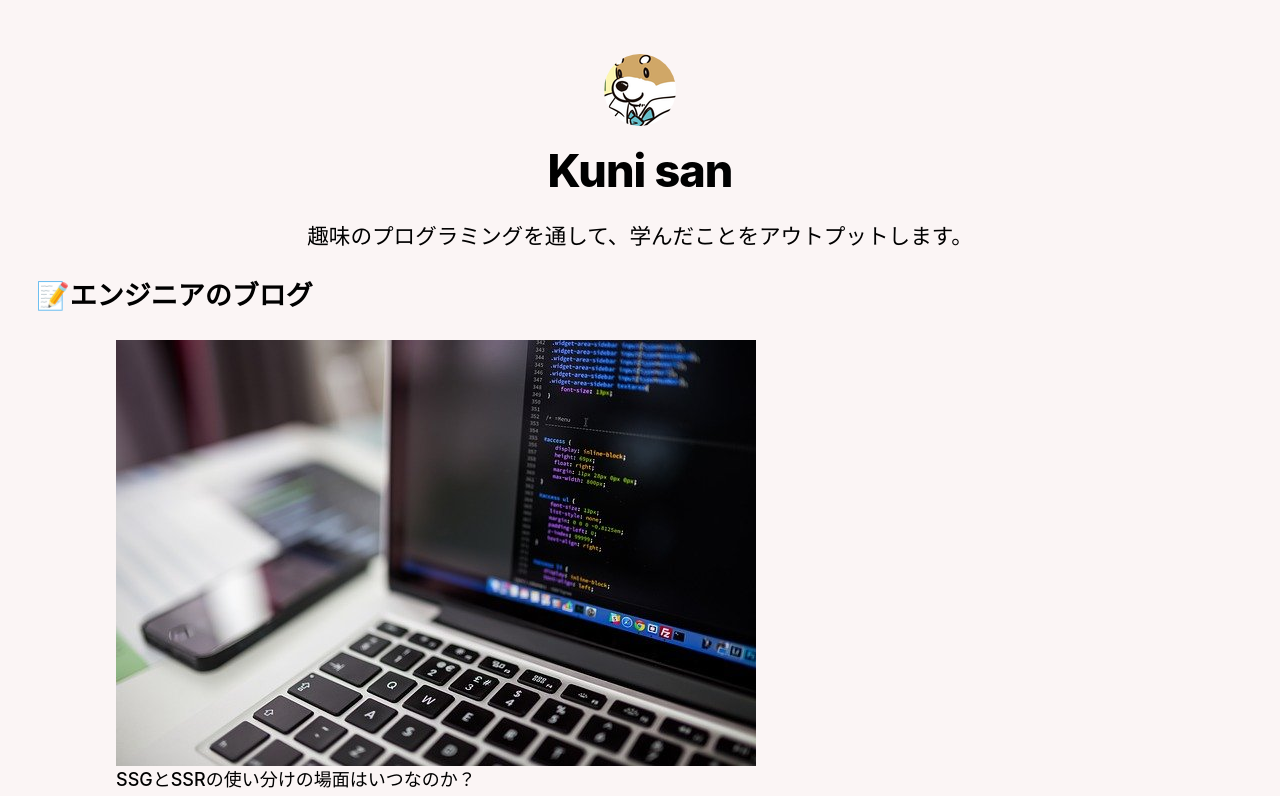
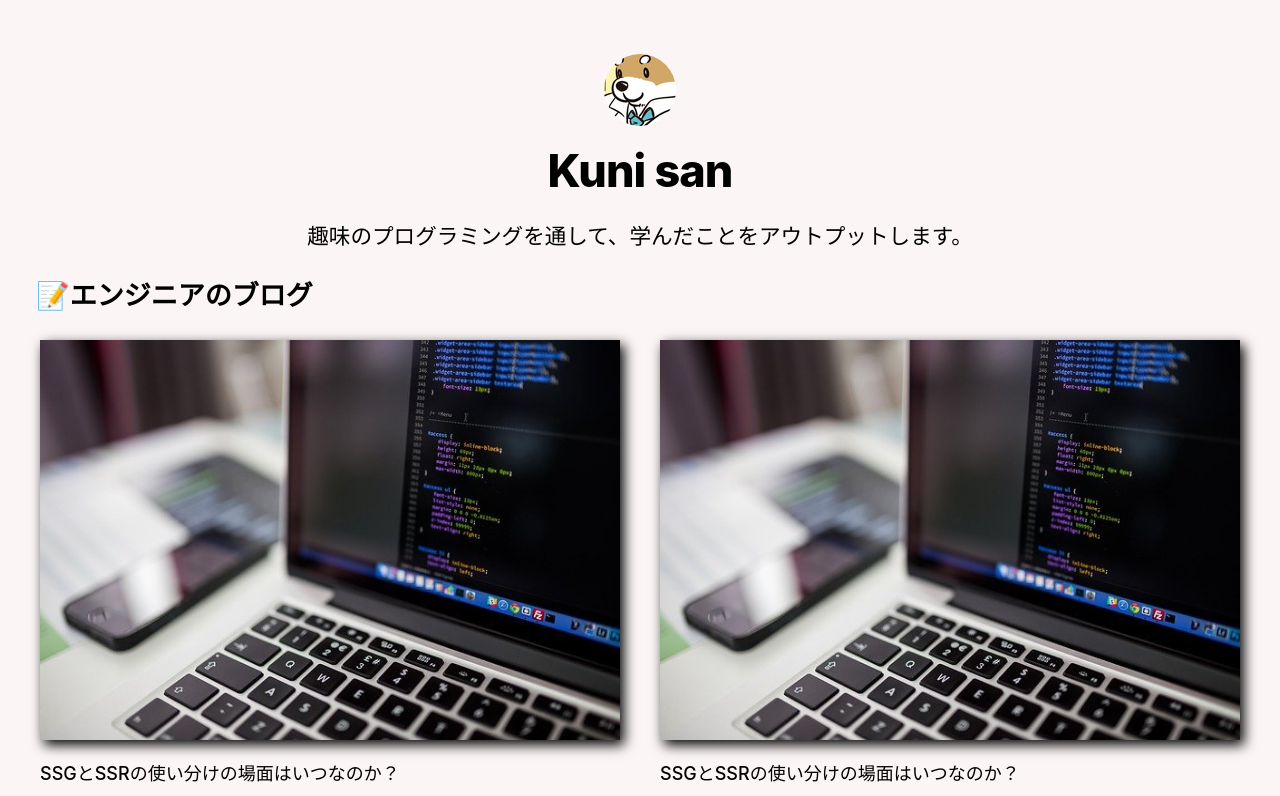
Before and after one commit to kunitoshi291/nextjs-microblog, a Next.js app: page / in a window 1280 px wide. Shown: the top 796 px of the page. Built offline with nearby package versions, Linux system fonts and the light colour scheme.

Commit message:
Topページのスタイリング調整

```diff
--- a/styles/Home.module.css
+++ b/styles/Home.module.css
@@ -12,105 +12,25 @@
   align-items: center;
 }
 
-.footer {
-  display: flex;
-  flex: 1;
-  padding: 2rem 0;
-  border-top: 1px solid #eaeaea;
-  justify-content: center;
-  align-items: center;
+.thumbnailImage {
+  width: 950px;
+  height: 400px;
+  margin-bottom: 20px;
+  box-shadow: 4px 5px 12px black;
+  transition: all 0.3s;
+  cursor: pointer;
 }
 
-.footer a {
-  display: flex;
-  justify-content: center;
-  align-items: center;
-  flex-grow: 1;
-}
-
-.title a {
-  color: #0070f3;
-  text-decoration: none;
-}
-
-.title a:hover,
-.title a:focus,
-.title a:active {
-  text-decoration: underline;
-}
-
-.title {
-  margin: 0;
-  line-height: 1.15;
-  font-size: 4rem;
-}
-
-.title,
-.description {
-  text-align: center;
-}
-
-.description {
-  margin: 4rem 0;
-  line-height: 1.5;
-  font-size: 1.5rem;
-}
-
-.code {
-  background: #fafafa;
-  border-radius: 5px;
-  padding: 0.75rem;
-  font-size: 1.1rem;
-  font-family: Menlo, Monaco, Lucida Console, Liberation Mono, DejaVu Sans Mono,
-    Bitstream Vera Sans Mono, Courier New, monospace;
+.thumbnailImage:hover {
+  transform: translate(4px, 5px);
+  box-shadow: none;
 }
 
 .grid {
-  display: flex;
-  align-items: center;
-  justify-content: center;
+  display: grid;
   flex-wrap: wrap;
-  max-width: 800px;
+  max-width: 1200px;
+  gap: 40px;
+  margin: 0 auto;
+  grid-template-columns: repeat(auto-fit, minmax(400px, 1fr));
 }
-
-.card {
-  margin: 1rem;
-  padding: 1.5rem;
-  text-align: left;
-  color: inherit;
-  text-decoration: none;
-  border: 1px solid #eaeaea;
-  border-radius: 10px;
-  transition: color 0.15s ease, border-color 0.15s ease;
-  max-width: 300px;
-}
-
-.card:hover,
-.card:focus,
-.card:active {
-  color: #0070f3;
-  border-color: #0070f3;
-}
-
-.card h2 {
-  margin: 0 0 1rem 0;
-  font-size: 1.5rem;
-}
-
-.card p {
-  margin: 0;
-  font-size: 1.25rem;
-  line-height: 1.5;
-}
-
-.logo {
-  height: 1em;
-  margin-left: 0.5rem;
-}
-
-@media (max-width: 600px) {
-  .grid {
-    width: 100%;
-    flex-direction: column;
-  }
-}
```
